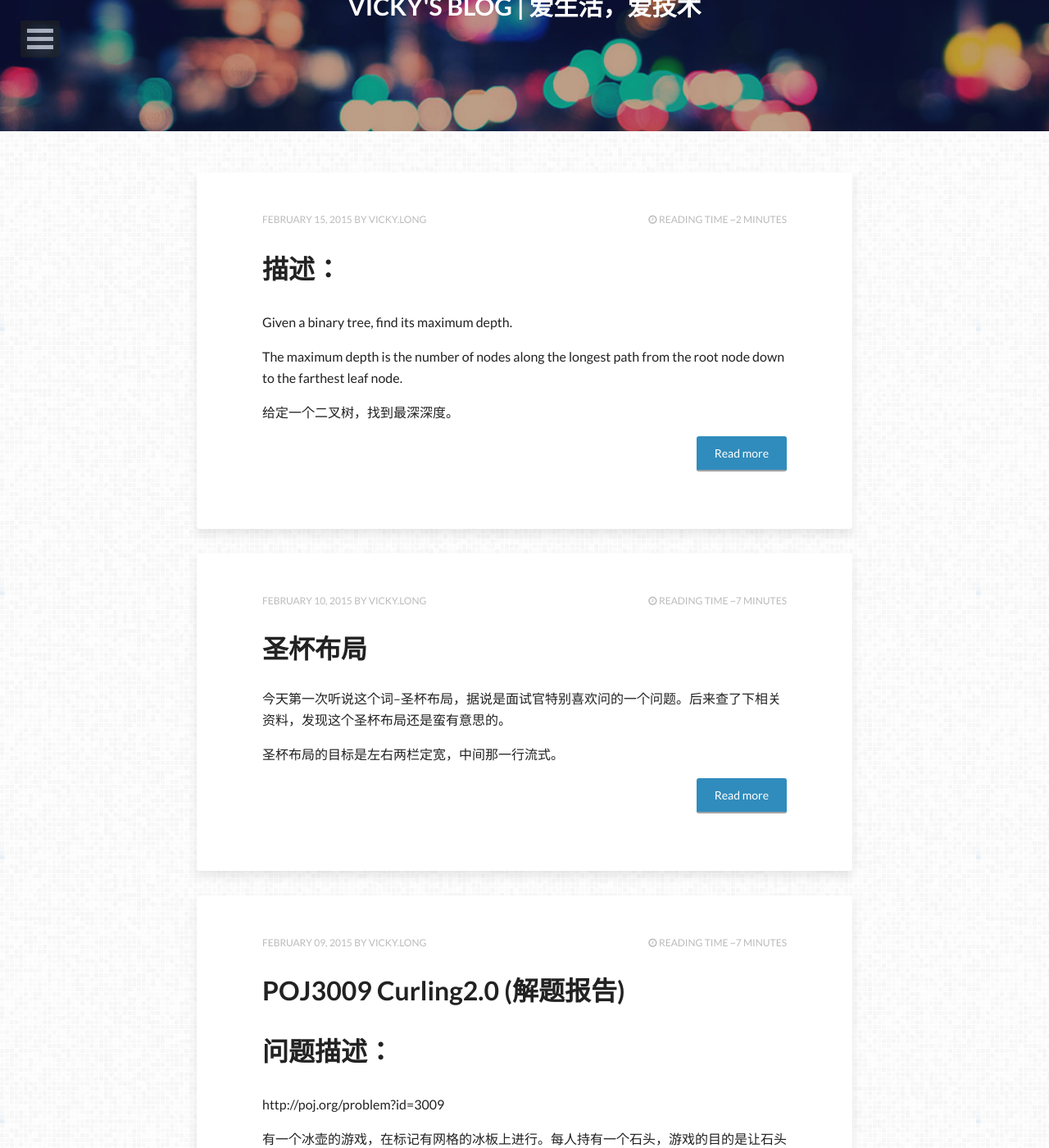
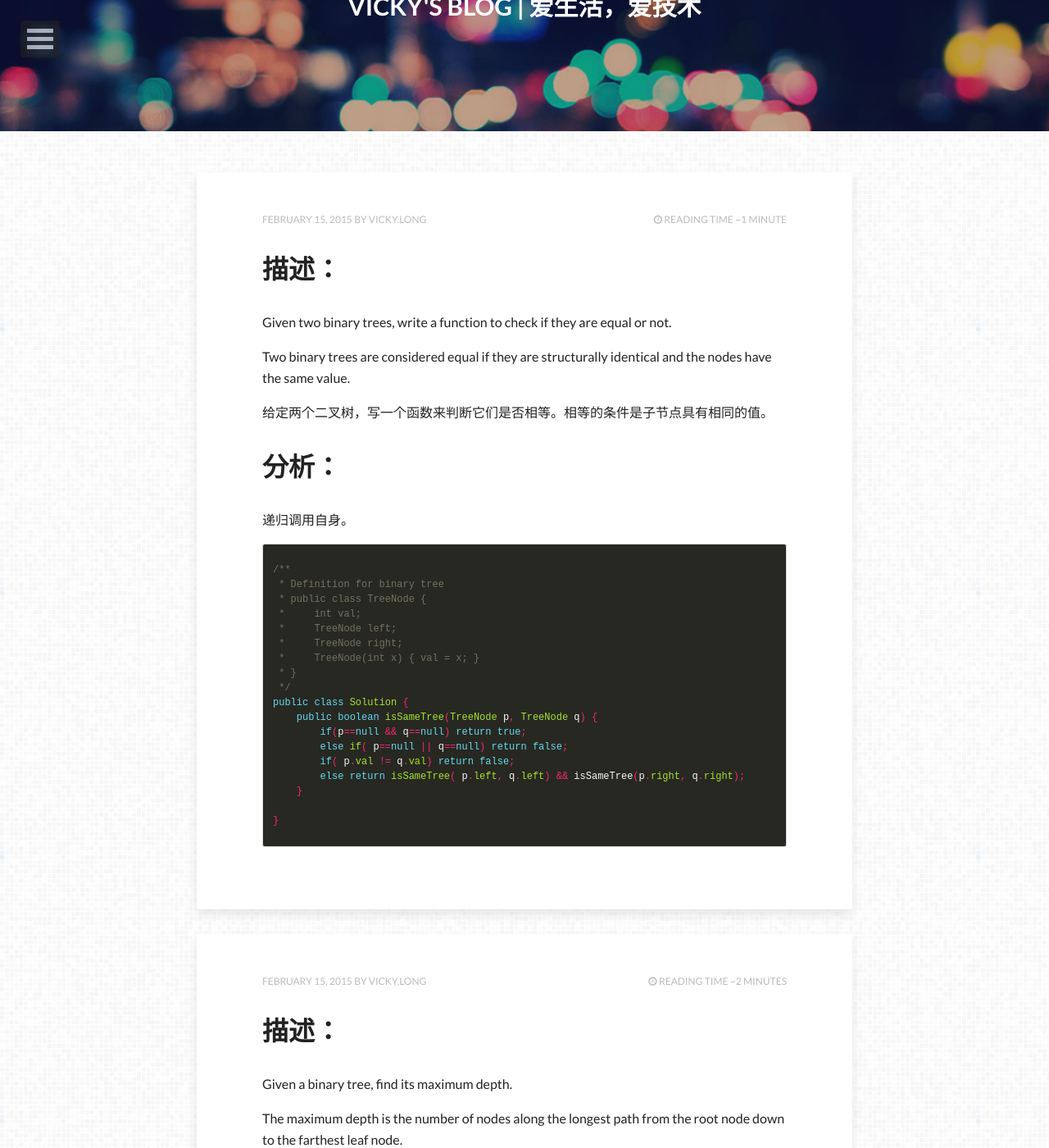
Before and after one commit to 0ovickyo0/0ovickyo0.github.io, a Jekyll site: the page built from index.html, in a window 1280 px wide and 1400 px high, scrolled down 240 px. Shown: the whole window at 82% size. Built offline with Jekyll 4.4.1, drawn with Linux system fonts in a browser that asks for light colours; nearby versions of some CDN libraries; the list of posts is cut into pages by our own code; comment, search, counter and statistics services are not loaded; some of the changed text lies outside the part shown.

Commit message:
new post

```diff
--- /dev/null
+++ b/_posts/2015-02-12-LEETCODE-100-Same-Tree.md
@@ -0,0 +1,40 @@
+---
+layout: post
+title: [LEETCODE] 100 Same Tree
+description: "LEETCODE Same Tree 解题报告"
+modified: 2015-02-12
+tags: [java, 算法, leetcode]
+image:
+  feature: abstract-2.jpg
+  background: bg-2.png
+---
+
+# 描述：
+Given two binary trees, write a function to check if they are equal or not.
+
+Two binary trees are considered equal if they are structurally identical and the nodes have the same value.
+
+给定两个二叉树，写一个函数来判断它们是否相等。相等的条件是子节点具有相同的值。
+
+# 分析：
+递归调用自身。
+{% highlight java %}
+/**
+ * Definition for binary tree
+ * public class TreeNode {
+ *     int val;
+ *     TreeNode left;
+ *     TreeNode right;
+ *     TreeNode(int x) { val = x; }
+ * }
+ */
+public class Solution {
+    public boolean isSameTree(TreeNode p, TreeNode q) {
+        if(p==null && q==null) return true;
+        else if( p==null || q==null) return false;
+        if( p.val != q.val) return false;
+        else return isSameTree( p.left, q.left) && isSameTree(p.right, q.right);
+    }
+
+}
+{% endhighlight %}
```
Also changed, not shown: _posts/2015-02-11-LEETCODE-104-Maximum-Depth-of-Binary-Tree.md (+1 -0 lines).
